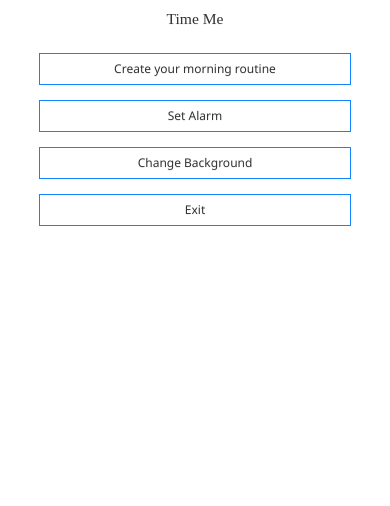
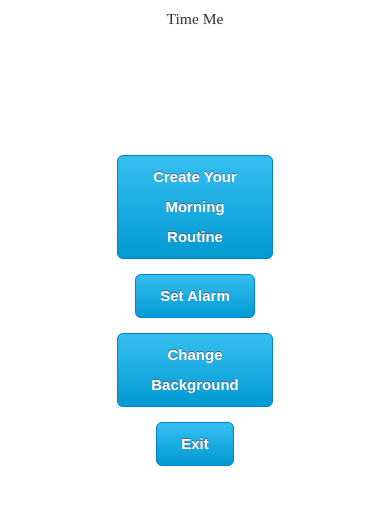
Before and after one commit to AndrewHarryKim/Autism-AppJam-2016, a website: page appTimeME/appTimeME/www/index.html in a window 390 px wide. Drawn offline with Linux system fonts and the light colour scheme; some packages are replaced by stand-ins of ours; grey boxes are pictures that could not be loaded.

Commit message:
Changing Menu Frame
Also adding Clear Button in the Morning Routine

```diff
--- a/appTimeME/appTimeME/www/css/index.css
+++ b/appTimeME/appTimeME/www/css/index.css
@@ -227,9 +227,11 @@ overflow: hidden;
 /* Buttons List for main menu*/
 .buttonsList {
     margin: 0;
-    padding: 15px 10% 0;
+    height:inherit;
+    padding: 30% 30% 40px;
     -webkit-box-sizing: border-box;
     box-sizing: border-box;
+
 
 }
 
@@ -238,6 +240,30 @@ overflow: hidden;
     border: 1px solid #1284ff;
     font-size: 1em;
     list-style-type: none;
+
+    -moz-box-shadow: 0px 1px 0px 0px #f0f7fa;
+	-webkit-box-shadow: 0px 1px 0px 0px #f0f7fa;
+	box-shadow: 0px 1px 0px 0px #f0f7fa;
+	background:-webkit-gradient(linear, left top, left bottom, color-stop(0.05, #33bdef), color-stop(1, #019ad2));
+	background:-moz-linear-gradient(top, #33bdef 5%, #019ad2 100%);
+	background:-webkit-linear-gradient(top, #33bdef 5%, #019ad2 100%);
+	background:-o-linear-gradient(top, #33bdef 5%, #019ad2 100%);
+	background:linear-gradient(to bottom, #33bdef 5%, #019ad2 100%);
+	filter:progid:DXImageTransform.Microsoft.gradient(startColorstr='#33bdef', endColorstr='#019ad2',GradientType=0);
+	background-color:#33bdef;
+	-moz-border-radius:6px;
+	-webkit-border-radius:6px;
+	border-radius:6px;
+	border:1px solid #057fd0;
+	display:inline-block;
+	cursor:pointer;
+	color:#ffffff;
+	font-family:Arial;
+	font-size:15px;
+	font-weight:bold;
+	padding:6px 24px;
+	text-decoration:none;
+	text-shadow:0px -1px 0px #5b6178;
 }
 
 .buttonsList li:not(:first-child) {
--- a/appTimeME/appTimeME/www/index.html
+++ b/appTimeME/appTimeME/www/index.html
@@ -49,7 +49,7 @@
                     </div>
                     <div class="screenBody">
                         <ul class="buttonsList">
-                            <li id="menuCreateYourMorningRoutine">Create your morning routine</li>
+                            <li id="menuCreateYourMorningRoutine">Create Your Morning Routine</li>
                             <li id="menuSetAlarm">Set Alarm</li>
                             <li id="menuChangeBackground">Change Background</li>
                             <li id="menuExit">Exit</li>
@@ -61,20 +61,21 @@
             </div>
             <!--Create Your Morning Routine page-->
             <div id="pgCreateRoutine" class="rightPage">
-                <div class="appScreen">
+                <div class="appScreen scrollable">
                     <div class="screenHeader">
                         <div id="backToMenuFromCreate"  class="headerBackButtom headerOnTheLeft"></div>
-
-                        <div>Create your morning routine</div>
+                        <div>Create your own Morning Routine</div>
                     </div>
                         <div id="createRoutine" class="screenBody">
                             <!-- HERE Goes the body for create routine-->
                             <form action="alarm_form" method="get" id="routinesForm">
-                                <input type="text" name="timers[]" value="Type First Timer Name"/>How long in minutes?
                                 <appendTimersHere><input type="number" name="minutes[]" value=0 /> <br /></appendTimersHere>
+                                <p>Add tasks by entering the name, duration of time in minutes and comments.</p>
+                                <appendTimersHere></appendTimersHere>
                                 <input type="submit" value="Save Routine">
                             </form>
-                            <div id="addTimer" class="myButton">Add another Timer</div>
+                            <div id="addTimer" class="myButton">Add another Task</div>
+                            <div id="clearRoutine" class="myButton">Clear Routine</div>
                         </div>
                 </div>
             </div>
--- a/appTimeME/appTimeME/www/scripts/index.js
+++ b/appTimeME/appTimeME/www/scripts/index.js
@@ -34,12 +34,15 @@
 
 
 
-        //Buttons inside create your morning routine
+        //Buttons inside CREATE MORNING ROUTINE
         var backToMenuFromCreateButton = document.querySelector("#backToMenuFromCreate");
         backToMenuFromCreateButton.addEventListener("click", backToMenuFromCreateFunc, false);
 
         var addAnotherTimerButton = document.querySelector("#addTimer");
         addAnotherTimerButton.addEventListener("click", addAnotherTimer, false);
+
+        var clearRoutineButton = document.querySelector("#clearRoutine");
+        clearRoutineButton.addEventListener("click", clearRoutineFunc, false);
 
         // Buttons inside set alarm
         var backToMenuFromAlarm = document.querySelector("#backToMenuFromAlarm");
@@ -86,10 +89,16 @@
         $('#pgCreateRoutine').removeClass('centerPage').addClass('rightPage');
     }
 
+
     function addAnotherTimer(e) {
-        $('<input type="text" name="timers[]" value="New timer name here"/>How long in minutes?' +
-            '<input type="number" name="minutes[]" value=0 /> <br />').hide().fadeIn('1000').appendTo("appendTimersHere");
-        }
+        $("appendTimersHere").hide().fadeIn('1000').append('<input type="text" name="timers[]" value="New Task"/>' +
+            '<input type="number" name="minutes[]" value=1 /> <br />');
+    }
+
+
+    function clearRoutineFunc(e) {
+        $("appendTimersHere").children().remove();
+    }
 
     //SET ALARM FUNCTIONS
     function backToMenuFromAlarmFunc(e) {
```
Also changed, not shown: 3 other files.
